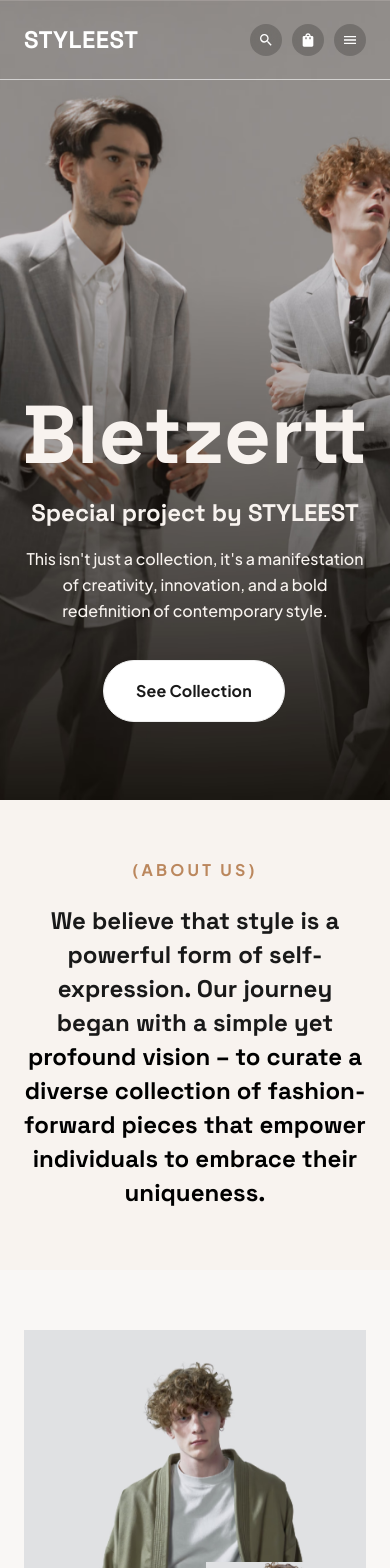
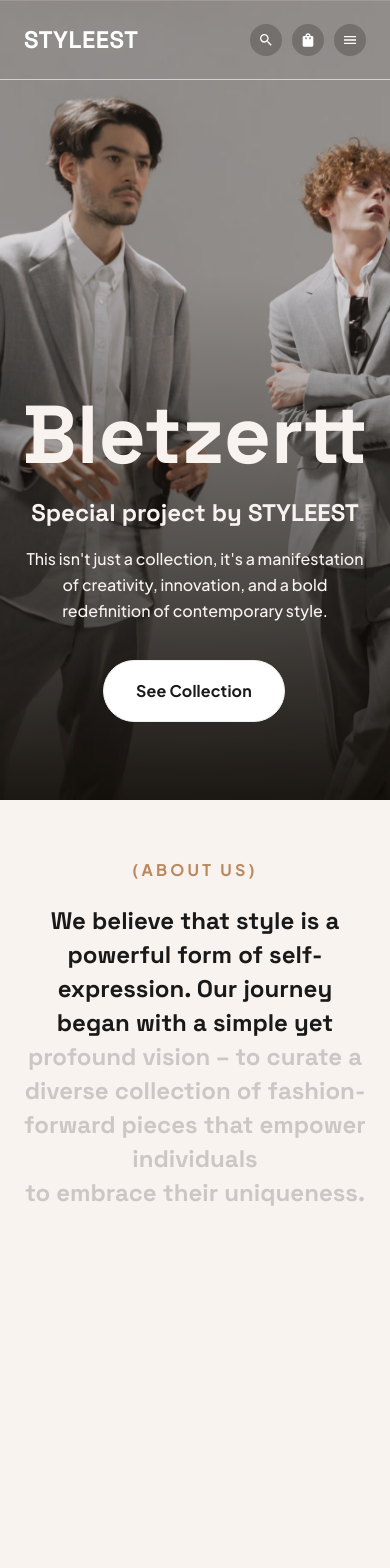
Before and after one commit to KangDev03/styleest-clone, a React (Vite) app: page / in a window 390 px wide. Shown: the top 1568 px of the page. Built offline with nearby package versions, Linux system fonts and the light colour scheme.

Commit message:
feat: animate for Header, Hero, About, Collaboration sections

```diff
--- a/src/features/home-page/landing-about.tsx
+++ b/src/features/home-page/landing-about.tsx
@@ -1,22 +1,54 @@
+import { useRef } from "react";
+import { motion, useScroll, useTransform } from "motion/react"
+
 import SectionTitle from "@/components/ui/section-title";
 
 export default function About() {
+  const containerRef = useRef(null);
+
+  const { scrollYProgress } = useScroll({
+    target: containerRef,
+    offset: ["start start", "end start"],
+  });
+
+  const line1Color = useTransform(
+    scrollYProgress,
+    [0, 0.1, 0.25, 0.4],
+    ["var(--color-primary)", "var(--color-primary)", "var(--color-muted)", "var(--color-muted)"]
+  );
+  const line2Color = useTransform(
+    scrollYProgress,
+    [0.1, 0.25, 0.4, 0.55],
+    ["var(--color-muted)", "var(--color-primary)", "var(--color-primary)", "var(--color-muted)"]
+  );
+  const line3Color = useTransform(
+    scrollYProgress,
+    [0.4, 0.55, 0.7, 1],
+    ["var(--color-muted)", "var(--color-primary)", "var(--color-primary)", "var(--color-primary)"]
+  );
+
   return (
-    <section className="max-w-screen-xl mx-auto py-15 md:py-20 lg:py-30 px-6 md:px-15 lg:px-10">
-      <div className="flex flex-col items-center justify-center">
-        <div className="w-full">
+    <section
+      ref={containerRef}
+      className="h-[1734px] max-w-screen-xl mx-auto py-15 md:py-20 lg:py-30 px-6 md:px-15 lg:px-10"
+    >
+      <div className="w-full sticky top-30">
         <div>
           <SectionTitle className="text-center md:text-left lg:text-left">(About us)</SectionTitle>
         </div>
 
         <div className="mt-6">
           <h1 className="text-center md:text-left lg:text-left md:text-primary lg:text-muted font-bold text-2xl md:text-3.5xl lg:text-5xl leading-8.5 md:leading-11 lg:leading-17">
-              <span className="text-primary">
-                We believe that style is a powerful form of self-expression. Our journey began with a simple yet {" "}
-              </span>
-              profound vision – to curate a diverse collection of fashion-forward pieces that empower individuals to embrace their uniqueness.
+            <motion.span style={{ display: "block", color: line1Color }}>
+              We believe that style is a powerful form of self-expression. Our journey began with a simple yet
+            </motion.span>
+            <motion.span style={{ display: "block", color: line2Color }}>
+              profound vision – to curate a diverse collection of fashion-forward pieces that empower individuals
+            </motion.span>
+            <motion.span style={{ display: "block", color: line3Color }}>
+              to embrace their uniqueness.
+            </motion.span>
           </h1>
-          </div>
         </div>
       </div>
     </section>
--- a/src/features/home-page/landing-header.tsx
+++ b/src/features/home-page/landing-header.tsx
@@ -1,5 +1,6 @@
 import { useState } from "react";
 import { clsx } from "clsx";
+import { motion } from "motion/react"
 
 import Button from "@/components/ui/button";
 
@@ -51,10 +52,15 @@ export default function Header() {
 
 
   return (
-    <header className={clsx(
-      "w-full border-b border-[#ffffff99] absolute top-0 z-2 overflow-hidden transition-all transition-discrete duration-400 ease-in-out",
-      isOpen ? "bg-primary h-91 md:h-133" : "bg-transparent h-20 md:h-27"
-    )}>
+    <motion.header
+      className={clsx(
+        "w-full border-b border-[#ffffff99] absolute top-0 z-2 overflow-hidden transition-all transition-discrete duration-400 ease-in-out",
+        isOpen ? "bg-primary h-91 md:h-133 lg:h-20" : "bg-transparent h-20 md:h-27 lg:h-20"
+      )}
+      initial={{transform: 'translateY(-100%)'}}
+      animate={{transform: 'translateY(0)'}}
+      transition={{ duration: 1, delay: 0.5 }}
+      >
       <div className="lg:max-w-screen-xl lg:mx-auto p-6 md:pt-10 md:pb-5 md:px-15 lg:py-4 lg:px-10">
         <div className="flex items-center justify-center">
           <div className="w-full flex md:flex-wrap items-center justify-between">
@@ -94,6 +100,6 @@ export default function Header() {
           </div>
         )}
       </div>
-    </header>
+    </motion.header>
   )
 }
--- a/src/features/home-page/landing-hero.tsx
+++ b/src/features/home-page/landing-hero.tsx
@@ -1,3 +1,5 @@
+import { motion } from "motion/react"
+
 import Button from "@/components/ui/button";
 
 export default function HeroSection() {
@@ -5,28 +7,52 @@ export default function HeroSection() {
     <section className="max-w-screen-xl mx-auto pt-97.5 md:pt-39 lg:pt-39 px-6 md:px-15 lg:px-10 h-full">
       <div className="flex flex-col-reverse md:flex-col lg:flex-col items-center justify-center gap-4 md:gap-10 lg:gap-20">
 
-        <div className="w-full text-background hidden md:hidden lg:flex flex-col gap-4 z-10">
+        <div className="w-full overflow-hidden text-background hidden md:hidden lg:block z-10">
+          <motion.div
+            className="w-full flex flex-col gap-4"
+            initial={{ x: '5%', opacity: 0 }}
+            animate={{ x: 0, opacity: 1 }}
+            transition={{ duration: 1, delay: 0.5 }}
+          >
             <div className="flex justify-end">
               <h1 className="w-72 text-3.5xl font-bold leading-11 text-right">Crafting stories with every stitch</h1>
             </div>
             <div className="flex justify-end">
               <p className="w-72 text-lg font-medium leading-7 text-right">Where every stitch tells a story, and every accessory unveils a new chapter of style.</p>
             </div>
+          </motion.div>
         </div>
 
-        <div className="w-full h-min flex flex-col md:flex-row lg:flex-row items-center md:items-end lg:items-end md:justify-between lg:justify-between gap-9 md:gap-0 lg:gap-0 z-1 md:mt-78 lg:mt-0">
-          <div className="text-background flex flex-col items-center justify-center gap-4">
+        <div className="w-full h-min flex flex-col md:flex-row lg:flex-row items-center md:items-end lg:items-end md:justify-between lg:justify-between gap-9 md:gap-0 lg:gap-0 z-1 md:mt-78 lg:mt-0 overflow-hidden">
+
+          <motion.div
+            className="text-background flex flex-col items-center justify-center gap-4"
+            initial={{ x: '-15%', opacity: 0 }}
+            animate={{ x: 0, opacity: 1 }}
+            transition={{ duration: 1, delay: 0.5 }}
+          >
             <h1 className="w-full text-center md:text-left lg:text-left md:w-101 lg:w-101 text-2xl md:text-2.5xl lg:text-3.5xl font-bold leading-8.5 md:leading-10 lg:leading-11">Special project by STYLEEST</h1>
             <p className="w-full text-center md:text-left lg:text-left md:w-101 lg:w-101 text-base lg:text-lg font-medium leading-6.5 lg:leading-7">This isn&apos;t just a collection, it&apos;s a manifestation of creativity, innovation, and a bold redefinition of contemporary style.</p>
-          </div>
-          <div className="w-46 h-auto z-1">
+          </motion.div>
+
+          <motion.div
+            className="w-46 h-auto z-1"
+            initial={{ x: '30%', opacity: 0 }}
+            animate={{ x: 0, opacity: 1 }}
+            transition={{ duration: 1, delay: 0.5 }}
+          >
             <Button size="large">See Collection</Button>
-          </div>
+          </motion.div>
         </div>
 
-        <div className="relative md:-bottom-11 lg:bottom-25 z-0">
+        <motion.div
+          className="relative md:-bottom-11 lg:bottom-25 z-0"
+          initial={{ y: '30%', opacity: 0 }}
+          animate={{ y: 0, opacity: 1 }}
+          transition={{ duration: 1, delay: 0.5 }}
+        >
           <h1 className="text-background text-[82px] md:text-[154px] lg:text-[284px] font-bold leading-22.5 md:leading-42 lg:leading-78 text-center break-all text-nowrap">Bletzertt</h1>
-        </div>
+        </motion.div>
 
       </div>
     </section>
```
Also changed, not shown: src/features/home-page/landing-collaboration.tsx (+44 -8 lines). Lines whose indentation alone changed are shown as unchanged.
